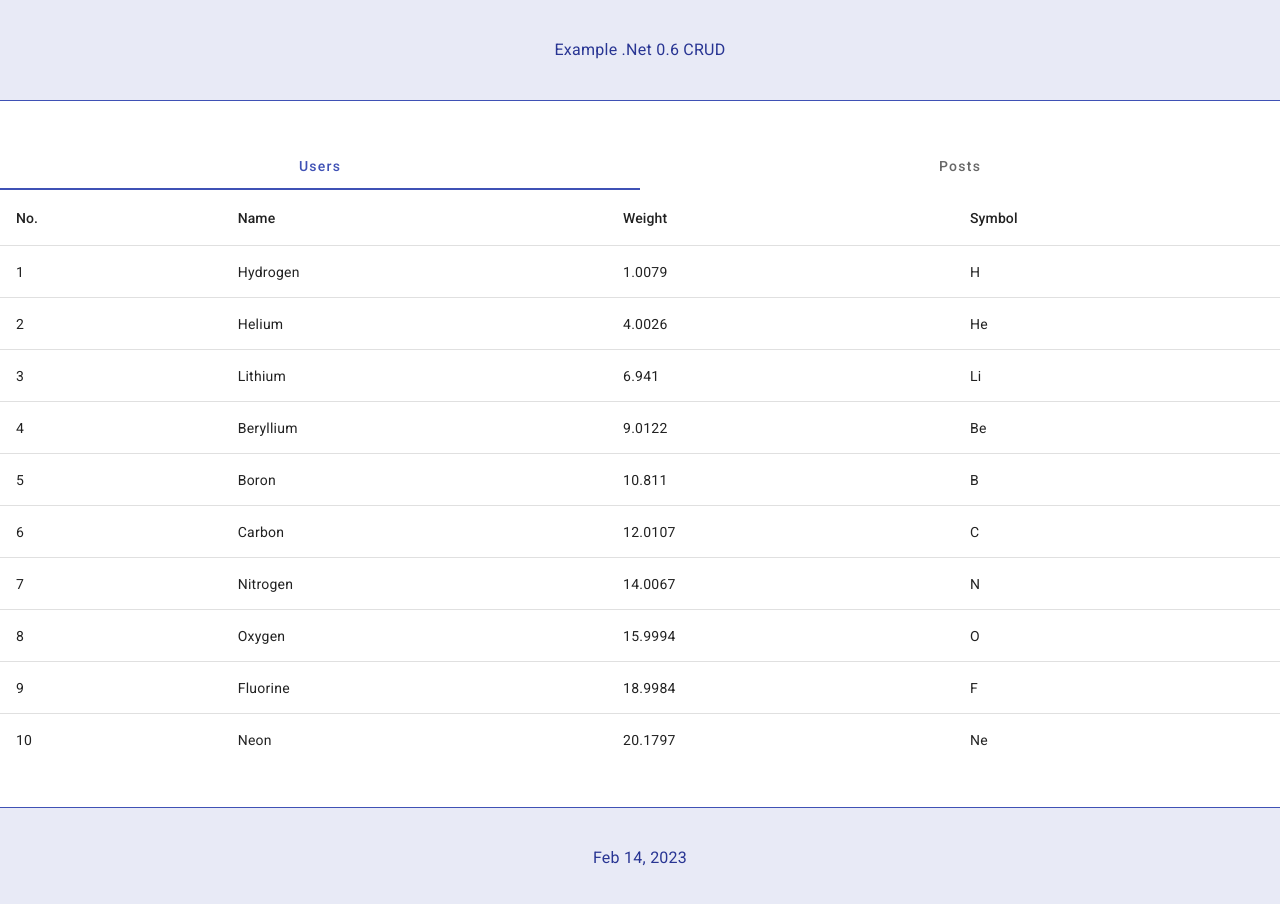
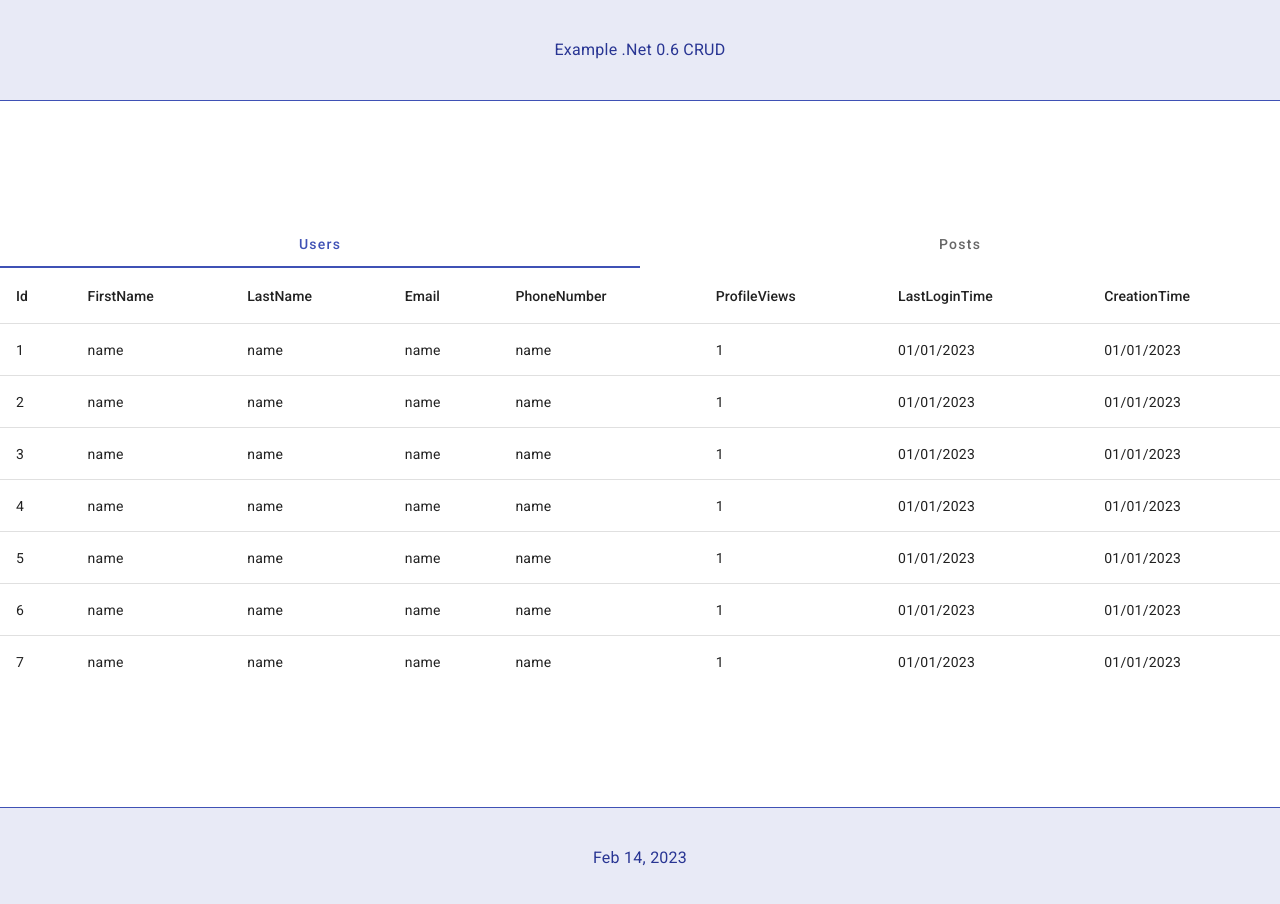
Before and after one commit to mgierschdev/WebApiAngularTask, an Angular app in the folder Frontend/: page / in a window 1280 px wide. Shown: the top 904 px of the page. Built offline with nearby package versions, Linux system fonts and the light colour scheme.

Commit message:
Adding test data

```diff
--- a/Frontend/src/app/table-component/table-component.component.html
+++ b/Frontend/src/app/table-component/table-component.component.html
@@ -1,31 +1,45 @@
 <!-- User table template -->
-<div *ngIf="UserTemplate">
-  <table mat-table [dataSource]="UserList" class="mat-elevation-z8">
-    <!--- Note that these columns can be defined in any order.
-          The actual rendered columns are set as a property on the row definition" -->
+<div *ngIf="userTemplate">
+  <table mat-table [dataSource]="userList" class="mat-elevation-z8">
 
-    <!-- Position Column -->
-    <ng-container matColumnDef="position">
-      <th mat-header-cell *matHeaderCellDef> No. </th>
-      <td mat-cell *matCellDef="let element"> {{element.position}} </td>
+    <ng-container matColumnDef="id">
+      <th mat-header-cell *matHeaderCellDef> Id </th>
+      <td mat-cell *matCellDef="let element"> {{element.id}} </td>
     </ng-container>
 
-    <!-- Name Column -->
-    <ng-container matColumnDef="name">
-      <th mat-header-cell *matHeaderCellDef> Name </th>
-      <td mat-cell *matCellDef="let element"> {{element.name}} </td>
+    <ng-container matColumnDef="firstName">
+      <th mat-header-cell *matHeaderCellDef> FirstName </th>
+      <td mat-cell *matCellDef="let element"> {{element.firstName}} </td>
     </ng-container>
 
-    <!-- Weight Column -->
-    <ng-container matColumnDef="weight">
-      <th mat-header-cell *matHeaderCellDef> Weight </th>
-      <td mat-cell *matCellDef="let element"> {{element.weight}} </td>
+    <ng-container matColumnDef="lastName">
+      <th mat-header-cell *matHeaderCellDef> LastName </th>
+      <td mat-cell *matCellDef="let element"> {{element.lastName}} </td>
     </ng-container>
 
-    <!-- Symbol Column -->
-    <ng-container matColumnDef="symbol">
-      <th mat-header-cell *matHeaderCellDef> Symbol </th>
-      <td mat-cell *matCellDef="let element"> {{element.symbol}} </td>
+    <ng-container matColumnDef="email">
+      <th mat-header-cell *matHeaderCellDef> Email </th>
+      <td mat-cell *matCellDef="let element"> {{element.email}} </td>
+    </ng-container>
+
+    <ng-container matColumnDef="phoneNumber">
+      <th mat-header-cell *matHeaderCellDef> PhoneNumber </th>
+      <td mat-cell *matCellDef="let element"> {{element.phoneNumber}} </td>
+    </ng-container>
+
+    <ng-container matColumnDef="profileViews">
+      <th mat-header-cell *matHeaderCellDef> ProfileViews </th>
+      <td mat-cell *matCellDef="let element"> {{element.profileViews}} </td>
+    </ng-container>
+
+    <ng-container matColumnDef="lastLoginTime">
+      <th mat-header-cell *matHeaderCellDef> LastLoginTime </th>
+      <td mat-cell *matCellDef="let element"> {{element.lastLoginTime}} </td>
+    </ng-container>
+
+    <ng-container matColumnDef="creationTime">
+      <th mat-header-cell *matHeaderCellDef> CreationTime </th>
+      <td mat-cell *matCellDef="let element"> {{element.creationTime}} </td>
     </ng-container>
 
     <tr mat-header-row *matHeaderRowDef="displayedColumnsUser"></tr>
@@ -34,33 +48,28 @@
 </div>
 
 <!-- Post table template -->
-<div *ngIf="!UserTemplate">
-  <table mat-table [dataSource]="UserList" class="mat-elevation-z8">
-    <!--- Note that these columns can be defined in any order.
-          The actual rendered columns are set as a property on the row definition" -->
 
-    <!-- Position Column -->
-    <ng-container matColumnDef="position">
-      <th mat-header-cell *matHeaderCellDef> No. </th>
-      <td mat-cell *matCellDef="let element"> {{element.position}} </td>
+<div *ngIf="!userTemplate">
+  <table mat-table [dataSource]="postsList" class="mat-elevation-z8">
+
+    <ng-container matColumnDef="Id">
+      <th mat-header-cell *matHeaderCellDef> Id </th>
+      <td mat-cell *matCellDef="let element"> {{element.id}} </td>
     </ng-container>
 
-    <!-- Name Column -->
-    <ng-container matColumnDef="name">
-      <th mat-header-cell *matHeaderCellDef> Name </th>
-      <td mat-cell *matCellDef="let element"> {{element.name}} </td>
+    <ng-container matColumnDef="Title">
+      <th mat-header-cell *matHeaderCellDef> Title </th>
+      <td mat-cell *matCellDef="let element"> {{element.title}} </td>
     </ng-container>
 
-    <!-- Weight Column -->
-    <ng-container matColumnDef="weight">
-      <th mat-header-cell *matHeaderCellDef> Weight </th>
-      <td mat-cell *matCellDef="let element"> {{element.weight}} </td>
+    <ng-container matColumnDef="content">
+      <th mat-header-cell *matHeaderCellDef> Content </th>
+      <td mat-cell *matCellDef="let element"> {{element.content}} </td>
     </ng-container>
 
-    <!-- Symbol Column -->
-    <ng-container matColumnDef="symbol">
-      <th mat-header-cell *matHeaderCellDef> Symbol </th>
-      <td mat-cell *matCellDef="let element"> {{element.symbol}} </td>
+    <ng-container matColumnDef="creationTime">
+      <th mat-header-cell *matHeaderCellDef> CreationTime </th>
+      <td mat-cell *matCellDef="let element"> {{element.creationTime}} </td>
     </ng-container>
 
     <tr mat-header-row *matHeaderRowDef="displayedColumnsPost"></tr>
--- a/Frontend/src/app/table-component/table-component.component.ts
+++ b/Frontend/src/app/table-component/table-component.component.ts
@@ -1,4 +1,5 @@
-import { Component, Input } from '@angular/core';
+import { Component, Input, Injectable } from '@angular/core';
+import { HttpClient } from '@angular/common/http';
 import { User, Post } from '../app.component';
 
 @Component({
@@ -7,46 +8,52 @@ import { User, Post } from '../app.component';
   styleUrls: ['./table-component.component.css']
 })
 
+// @Injectable()
 export class TableComponentComponent {
-  @Input() UserList: User[];
-  @Input() PostsList: Post[];
-  displayedColumnsUser: string[] = ['position', 'name', 'weight', 'symbol'];
-  displayedColumnsPost: string[] = ['position', 'name', 'weight', 'symbol'];
-  UserTemplate: boolean = true;
+  @Input() userList: User[];
+  @Input() postsList: Post[];
+  displayedColumnsUser: string[] = ['id', 'firstName', 'lastName', 'email', 'phoneNumber', 'profileViews', 'lastLoginTime', 'creationTime'];
+  displayedColumnsPost: string[] = ['id', 'title', 'content', 'creationTime'];
+  userTemplate: boolean = true;
+  // private API: HttpClient;
 
-  public constructor() {
+  public constructor(/*private httpClient: HttpClient*/) {
     // To be loaded from the backend
-    this.UserList = this.USER_DATA;
-    this.PostsList = this.POST_DATA;
+    this.userList = this.USER_DATA;
+    this.postsList = this.POST_DATA;
+    // this.API = httpClient;
+
+    // this.GetUserData();
+    // this.GetPosttData();
   }
 
   public SetUserTemplate(val: boolean) {
-    this.UserTemplate = val;
+    this.userTemplate = val;
   }
 
+  // public GetUserData() {
+  //   console.log(this.API.get('https://localhost:7066/User/All'));
+  // }
+
+  // public GetPosttData() {
+  //   console.log(this.API.get('https://localhost:7066/User/Posts'));
+  // }
+
   USER_DATA: User[] = [
-    { position: 1, name: 'Hydrogen', weight: 1.0079, symbol: 'H' },
-    { position: 2, name: 'Helium', weight: 4.0026, symbol: 'He' },
-    { position: 3, name: 'Lithium', weight: 6.941, symbol: 'Li' },
-    { position: 4, name: 'Beryllium', weight: 9.0122, symbol: 'Be' },
-    { position: 5, name: 'Boron', weight: 10.811, symbol: 'B' },
-    { position: 6, name: 'Carbon', weight: 12.0107, symbol: 'C' },
-    { position: 7, name: 'Nitrogen', weight: 14.0067, symbol: 'N' },
-    { position: 8, name: 'Oxygen', weight: 15.9994, symbol: 'O' },
-    { position: 9, name: 'Fluorine', weight: 18.9984, symbol: 'F' },
-    { position: 10, name: 'Neon', weight: 20.1797, symbol: 'Ne' },
+    { id: '1', firstName: 'name', lastName: 'name', email: 'name', phoneNumber: 'name', profileViews: '1', lastLoginTime: '01/01/2023', creationTime: '01/01/2023' },
+    { id: '2', firstName: 'name', lastName: 'name', email: 'name', phoneNumber: 'name', profileViews: '1', lastLoginTime: '01/01/2023', creationTime: '01/01/2023' },
+    { id: '3', firstName: 'name', lastName: 'name', email: 'name', phoneNumber: 'name', profileViews: '1', lastLoginTime: '01/01/2023', creationTime: '01/01/2023' },
+    { id: '4', firstName: 'name', lastName: 'name', email: 'name', phoneNumber: 'name', profileViews: '1', lastLoginTime: '01/01/2023', creationTime: '01/01/2023' },
+    { id: '5', firstName: 'name', lastName: 'name', email: 'name', phoneNumber: 'name', profileViews: '1', lastLoginTime: '01/01/2023', creationTime: '01/01/2023' },
+    { id: '6', firstName: 'name', lastName: 'name', email: 'name', phoneNumber: 'name', profileViews: '1', lastLoginTime: '01/01/2023', creationTime: '01/01/2023' },
+    { id: '7', firstName: 'name', lastName: 'name', email: 'name', phoneNumber: 'name', profileViews: '1', lastLoginTime: '01/01/2023', creationTime: '01/01/2023' },
   ];
 
-  POST_DATA: User[] = [
-    { position: 1, name: 'Hydrogen', weight: 1.0079, symbol: 'H' },
-    { position: 2, name: 'Helium', weight: 4.0026, symbol: 'He' },
-    { position: 3, name: 'Lithium', weight: 6.941, symbol: 'Li' },
-    { position: 4, name: 'Beryllium', weight: 9.0122, symbol: 'Be' },
-    { position: 5, name: 'Boron', weight: 10.811, symbol: 'B' },
-    { position: 6, name: 'Carbon', weight: 12.0107, symbol: 'C' },
-    { position: 7, name: 'Nitrogen', weight: 14.0067, symbol: 'N' },
-    { position: 8, name: 'Oxygen', weight: 15.9994, symbol: 'O' },
-    { position: 9, name: 'Fluorine', weight: 18.9984, symbol: 'F' },
-    { position: 10, name: 'Neon', weight: 20.1797, symbol: 'Ne' },
+  POST_DATA: Post[] = [
+    { id: '1', title: 'Post Title', content: 'Content', creationTime: '01/01/2023' },
+    { id: '2', title: 'Post Title', content: 'Content', creationTime: '01/01/2023' },
+    { id: '3', title: 'Post Title', content: 'Content', creationTime: '01/01/2023' },
+    { id: '4', title: 'Post Title', content: 'Content', creationTime: '01/01/2023' },
+    { id: '5', title: 'Post Title', content: 'Content', creationTime: '01/01/2023' }
   ];
 }
```
Also changed, not shown: Frontend/src/app/app.component.ts (+12 -8 lines).
